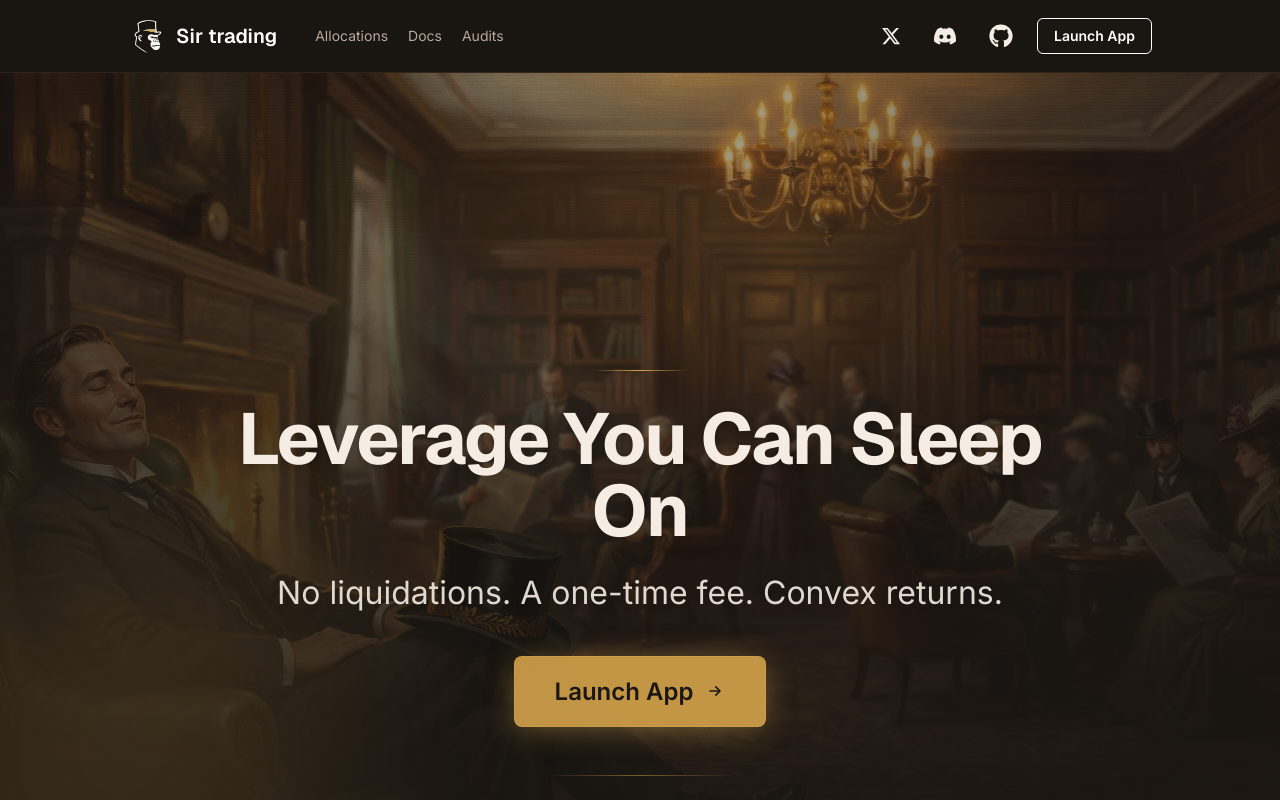
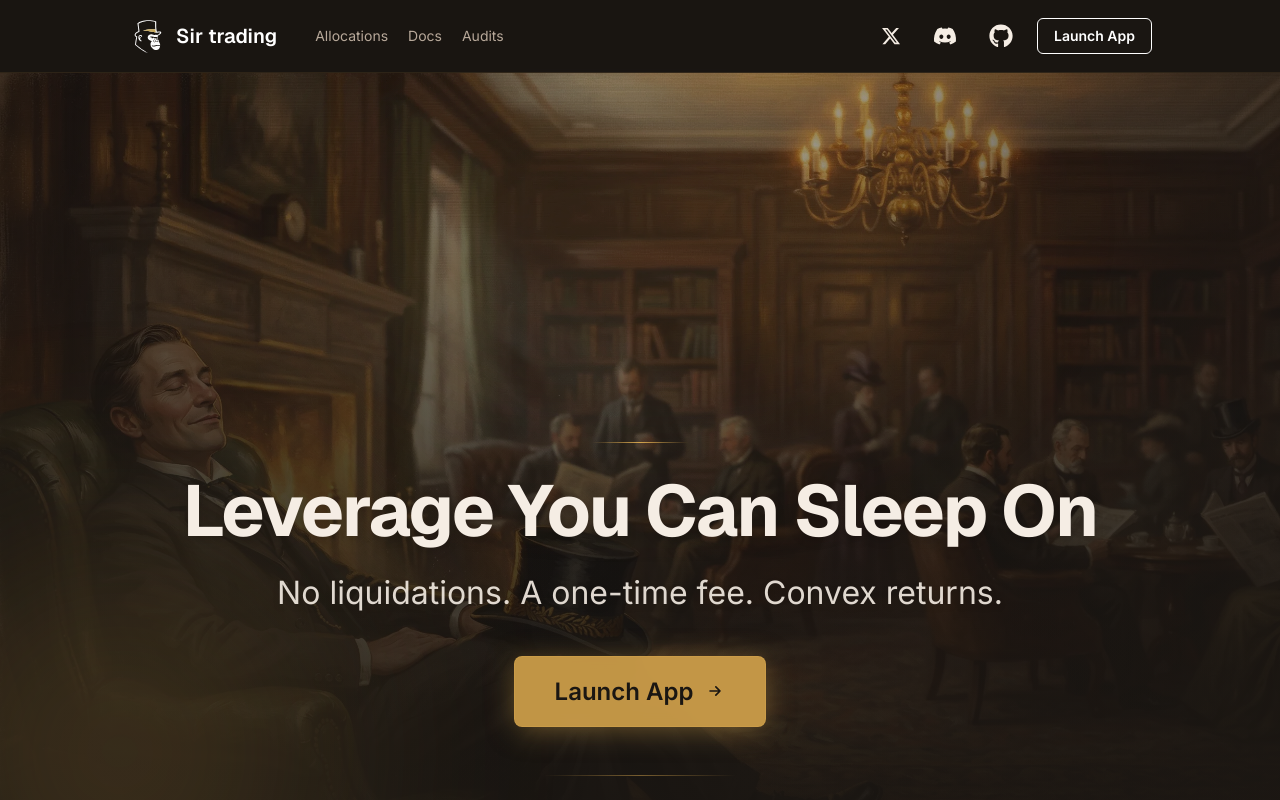
Before and after one commit to SIR-trading/sir-landing-react, a Next.js app: page / in a window 1280 px wide. Shown: the top 800 px of the page. Built offline with nearby package versions, Linux system fonts and the light colour scheme.

Commit message:
small text improvements

```diff
--- a/src/components/Hero.tsx
+++ b/src/components/Hero.tsx
@@ -26,7 +26,7 @@ const Hero: React.FC<HeroProps> = ({
             alt="Gentleman's Club"
             fill
             priority
-            className="object-cover object-center"
+            className="object-cover object-left"
           />
           {/* Gradient overlays for text readability */}
           <div className="absolute inset-0 bg-gradient-to-t from-background via-background/70 to-background/30" />
@@ -49,7 +49,7 @@ const Hero: React.FC<HeroProps> = ({
           <div className="mb-8 h-px w-24 bg-gradient-to-r from-transparent via-accent to-transparent" />
 
           {/* Headline */}
-          <h1 className="mb-6 font-geist text-4xl font-bold tracking-tight text-text-primary drop-shadow-lg md:text-6xl lg:text-7xl">
+          <h1 className="mb-6 font-geist text-4xl font-bold tracking-tight text-text-primary drop-shadow-lg md:text-6xl lg:text-7xl lg:whitespace-nowrap">
             {headline}
           </h1>
 
```
